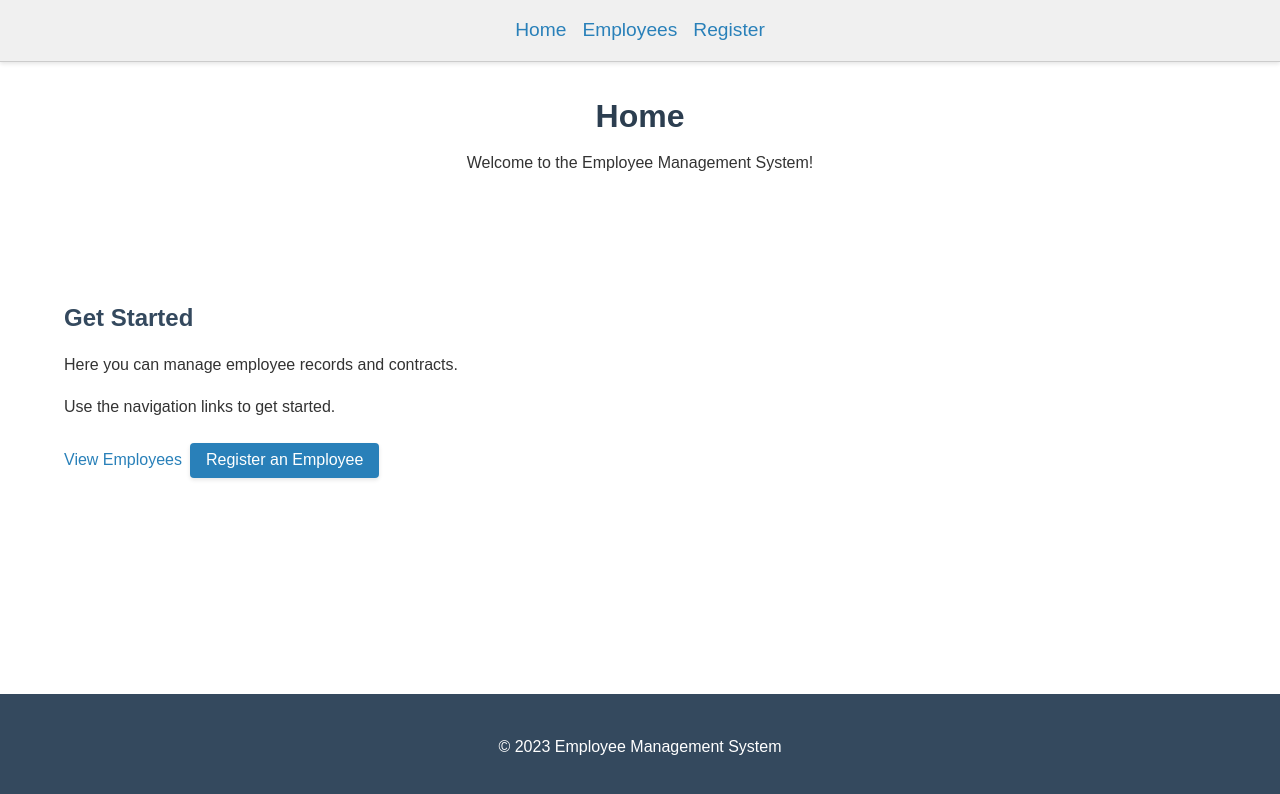
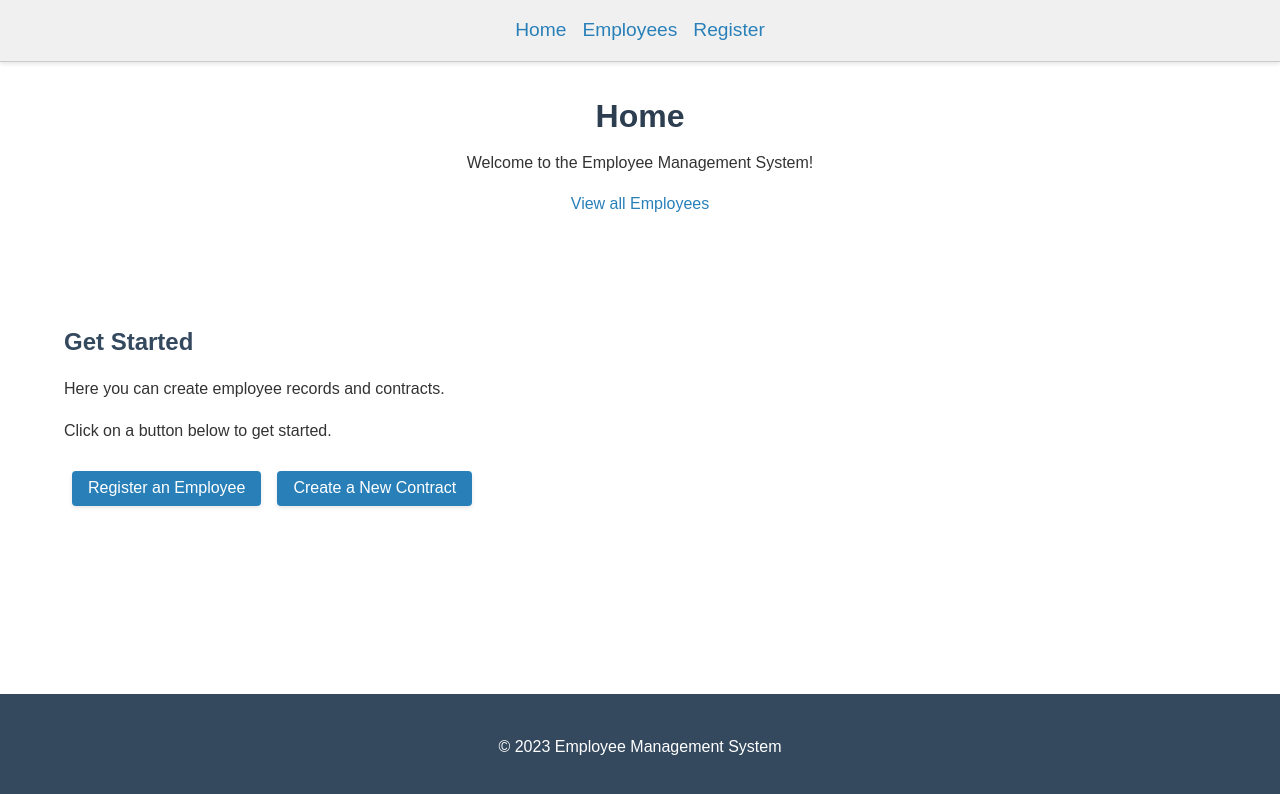
Before and after one commit to carriegale2710/employee-creator, a React (Vite) app in the folder front-end/: page / in a window 1280 px wide. Shown: the top 794 px of the page. Built offline with nearby package versions, Linux system fonts and the light colour scheme; no server answers.

Commit message:
refactor: streamline Card component tests and remove unused buttons; add Cancel button to forms and navigation links to improve user experience

```diff
--- a/front-end/src/components/Card/Card.tsx
+++ b/front-end/src/components/Card/Card.tsx
@@ -23,9 +23,6 @@ const Card = ({ employee }: CardProps) => {
         <NavLink to={`/employees/${employee.id}/edit`}>
           <Button>Edit</Button>
         </NavLink>
-        <NavLink to={`/employees/new/contract`}>
-          <Button>New Contract</Button>
-        </NavLink>
       </span>
     </div>
   );
--- a/front-end/src/containers/EmployeeForm/EmployeeForm.tsx
+++ b/front-end/src/containers/EmployeeForm/EmployeeForm.tsx
@@ -7,6 +7,7 @@ import {
 import Button from "../../components/Button/Button";
 import Input from "../../components/Input/Input";
 import { useForm } from "react-hook-form";
+import { NavLink } from "react-router-dom";
 
 export interface EmployeeFormProps {
   prefilled?: Employee | null;
@@ -119,14 +120,6 @@ const EmployeeForm = ({ prefilled }: EmployeeFormProps) => {
         <Button type="submit" disabled={isSubmitting}>
           {isSubmitting ? "Submitting..." : "Submit"}
         </Button>
-
-        <Button
-          style={{ backgroundColor: "lightgray", color: "black" }}
-          type="button"
-          onClick={() => console.log("Cancel button clicked")}
-        >
-          Cancel
-        </Button>
       </form>
     </>
   );
--- a/front-end/src/pages/CreateContract.tsx
+++ b/front-end/src/pages/CreateContract.tsx
@@ -1,3 +1,5 @@
+import { NavLink } from "react-router-dom";
+import Button from "../components/Button/Button";
 import ContractForm from "../containers/ContractForm/ContractForm";
 import { contract1 } from "../services/mockContracts";
 
@@ -12,6 +14,16 @@ const CreateContract = () => {
       </header>
       <main>
         <ContractForm prevContract={contract1} />
+
+        <NavLink to="/employees">
+          <Button
+            style={{ backgroundColor: "lightgray", color: "black" }}
+            type="button"
+            onClick={() => console.log("Cancel button clicked")}
+          >
+            Cancel
+          </Button>
+        </NavLink>
       </main>
     </>
   );
--- a/front-end/src/pages/CreateEmployee.tsx
+++ b/front-end/src/pages/CreateEmployee.tsx
@@ -1,4 +1,6 @@
+import { NavLink } from "react-router-dom";
 import EmployeeForm from "../containers/EmployeeForm/EmployeeForm";
+import Button from "../components/Button/Button";
 
 const CreatePage = () => {
   return (
@@ -9,6 +11,16 @@ const CreatePage = () => {
       </header>
       <main>
         <EmployeeForm />
+
+        <NavLink to="/employees">
+          <Button
+            style={{ backgroundColor: "lightgray", color: "black" }}
+            type="button"
+            onClick={() => console.log("Cancel button clicked")}
+          >
+            Cancel
+          </Button>
+        </NavLink>
       </main>
     </>
   );
--- a/front-end/src/pages/EditPage.tsx
+++ b/front-end/src/pages/EditPage.tsx
@@ -23,8 +23,8 @@ const EditPage = () => {
         <p>Fill out the form below to edit the employee details.</p>
       </header>
       <main>
+        <NavLink to="/employees">Go back to Employees</NavLink>
         <EmployeeForm prefilled={employee1} />
-
         <br />
         <p style={{ color: "red", fontWeight: "bold" }}>Danger Zone</p>
 
--- a/front-end/src/pages/Home.tsx
+++ b/front-end/src/pages/Home.tsx
@@ -7,15 +7,20 @@ const Home = () => {
       <header>
         <h1>Home</h1>
         <p>Welcome to the Employee Management System!</p>
+        <NavLink to="/employees">View all Employees</NavLink>
       </header>
       <main>
         <h2>Get Started</h2>
-        <p>Here you can manage employee records and contracts.</p>
-        <p>Use the navigation links to get started.</p>
-        <NavLink to="/employees">View Employees</NavLink>
-        <NavLink to="/employees/new">
-          <Button>Register an Employee</Button>
-        </NavLink>
+        <p>Here you can create employee records and contracts.</p>
+        <p>Click on a button below to get started.</p>
+        <div style={{ marginTop: "20px" }}>
+          <NavLink to="/employees/new">
+            <Button>Register an Employee</Button>
+          </NavLink>
+          <NavLink to="/employees/new/contract">
+            <Button>Create a New Contract</Button>
+          </NavLink>
+        </div>
       </main>
     </>
   );
```
Also changed, not shown: 1 other file (tests, documents, lock files or other folders).
